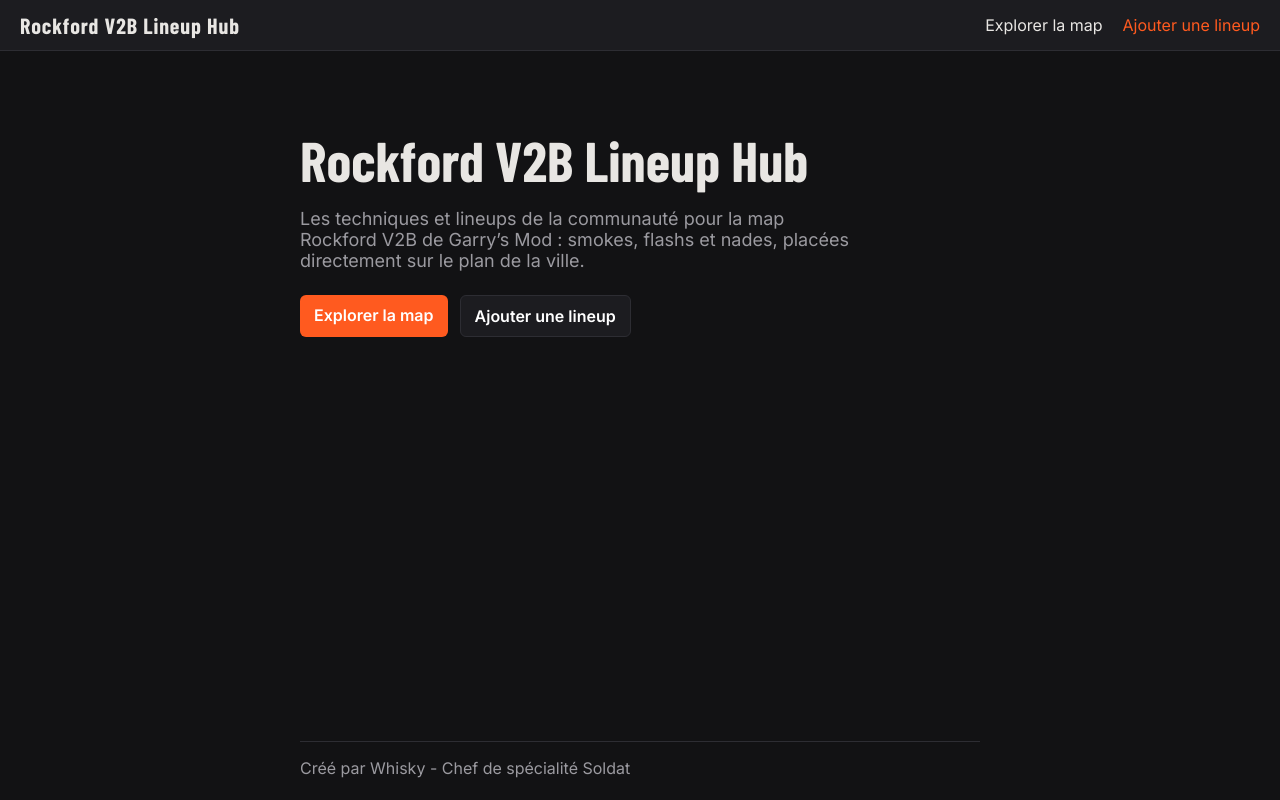
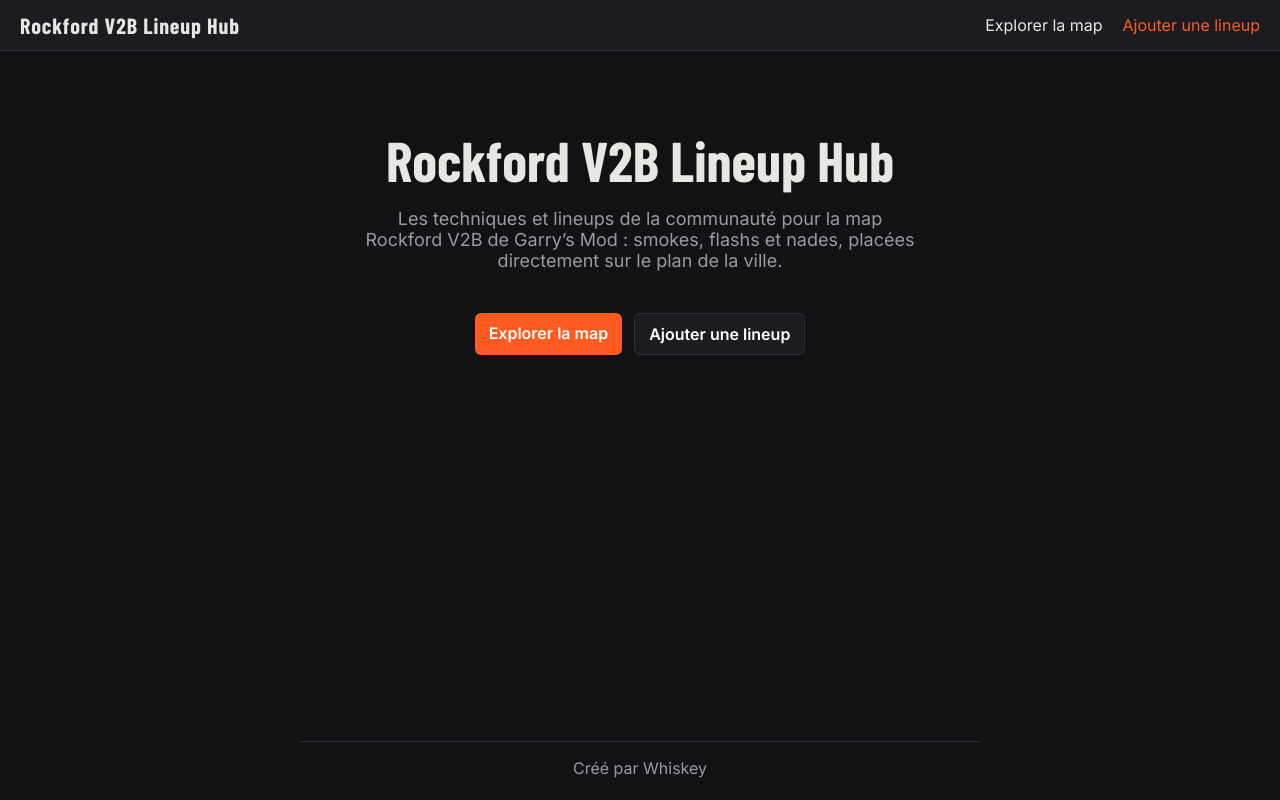
Before and after one commit to younesmenadi65-spec/BIENBIEN, a Next.js app: page / in a window 1280 px wide. Built offline with nearby package versions, Linux system fonts and the light colour scheme.

Commit message:
Update page.tsx

```diff
--- a/app/page.tsx
+++ b/app/page.tsx
@@ -1,4 +1,3 @@
-
 export default function Home() {
   return (
     <main
@@ -9,9 +8,10 @@ export default function Home() {
         minHeight: "calc(100vh - 53px)",
         display: "flex",
         flexDirection: "column",
+        textAlign: "center",
       }}
     >
-      <div style={{ flex: 1 }}>
+      <div style={{ flex: 1, display: "flex", flexDirection: "column", alignItems: "center" }}>
         <h1 style={{ fontFamily: "var(--font-head)", fontSize: 56, margin: 0, lineHeight: 1.05 }}>
           Rockford V2B Lineup Hub
         </h1>
@@ -19,7 +19,7 @@ export default function Home() {
           Les techniques et lineups de la communauté pour la map Rockford V2B de Garry’s Mod :
           smokes, flashs et nades, placées directement sur le plan de la ville.
         </p>
-        <div style={{ display: "flex", gap: 12, flexWrap: "wrap", marginTop: 24 }}>
+        <div style={{ display: "flex", gap: 12, flexWrap: "wrap", justifyContent: "center", marginTop: 24 }}>
           <a className="cta" href="/map" style={{ textDecoration: "none" }}>
             Explorer la map
           </a>
@@ -33,7 +33,7 @@ export default function Home() {
         </div>
       </div>
       <footer style={{ color: "var(--mute)", borderTop: "1px solid var(--line)", paddingTop: 16, marginTop: 40 }}>
-        Créé par Whisky - Chef de spécialité Soldat
+        Créé par Whiskey
       </footer>
     </main>
   );
```
